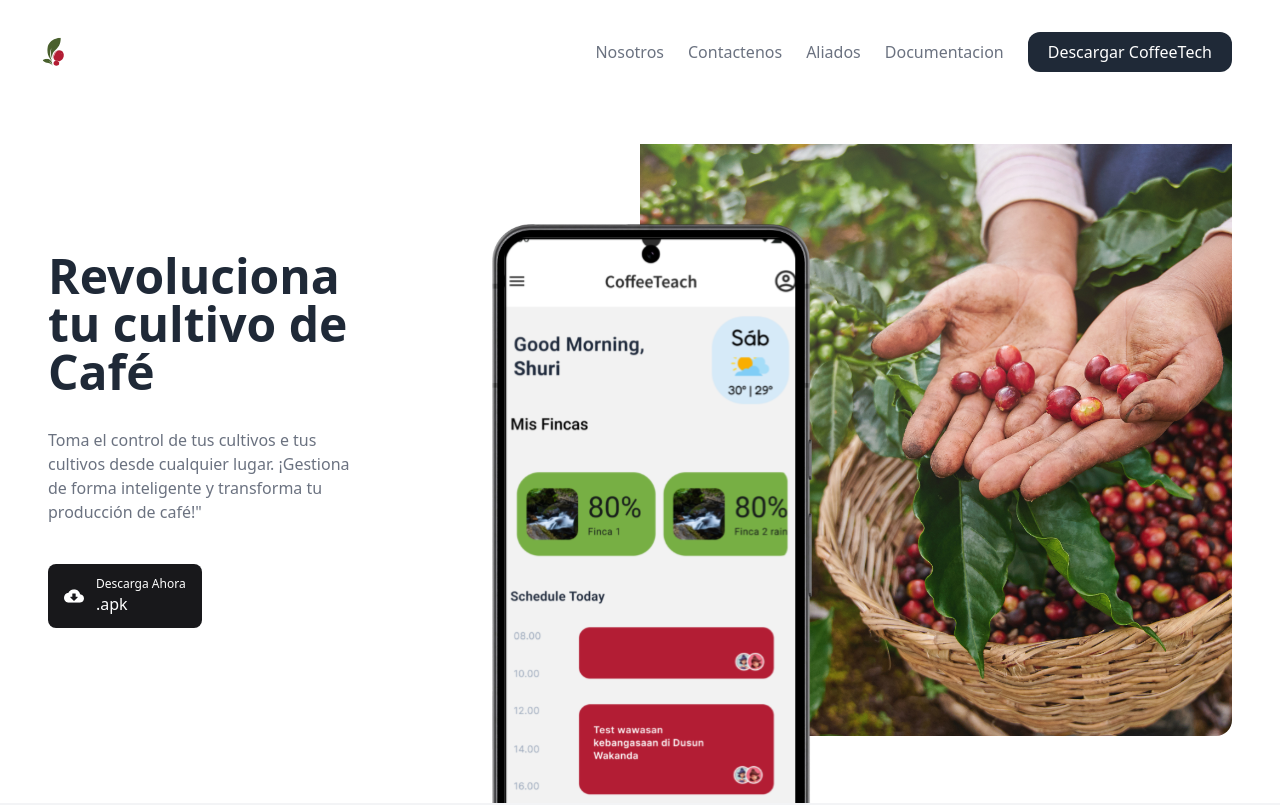
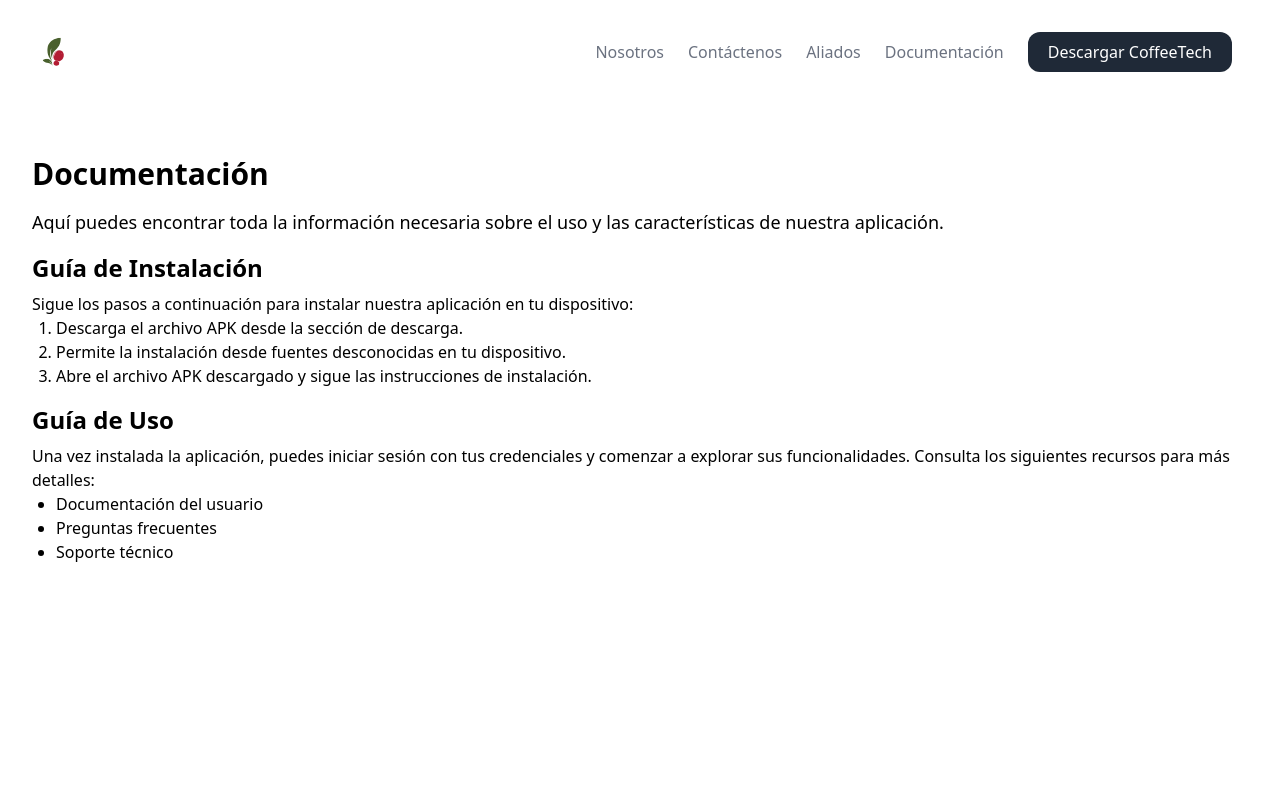
Before and after one commit to PacoValen/CoffeeTechWebApp, a React (Vite) app: page /documentation in a window 1280 px wide. Shown: the top 805 px of the page. Built offline with nearby package versions, Linux system fonts and the light colour scheme.

Commit message:
Realicé las dos paginas que van aparte de la principal (documentacion y descargar apk) crean las rutas especificas que me redirijan a dichas paginas, tambien redireccioné los apartados de Inicio, contactenos y nosotros para que nos naveguen por las principales partes de la landing page

```diff
--- a/package.json
+++ b/package.json
@@ -13,7 +13,8 @@
     "@headlessui/react": "^2.1.3",
     "@heroicons/react": "^2.1.5",
     "react": "^18.3.1",
-    "react-dom": "^18.3.1"
+    "react-dom": "^18.3.1",
+    "react-router-dom": "^6.26.1"
   },
   "devDependencies": {
     "@eslint/js": "^9.9.0",
--- a/src/App.tsx
+++ b/src/App.tsx
@@ -1,15 +1,26 @@
-import Nav from "./sections/Nav";
-import Hero from "./sections/Hero";
-import FreeTier from "./sections/FreeTier";
-import Plots from "./sections/Plots";
+import { BrowserRouter as Router, Route, Routes } from "react-router-dom";
+import Nav from './sections/Nav';
+import Hero from './sections/Hero';
+import FreeTier from './sections/FreeTier';
+import Plots from './sections/Plots';
+import Download from './sections/Download';
+import Documentation from './sections/Documentation';
 
 export default function App() {
   return (
-    <>
+    <Router>
       <Nav />
-      <Hero />
-      <Plots />
-      <FreeTier />
-    </>
+      <Routes>
+        <Route path="/" element={
+          <>
+            <Hero />
+            <FreeTier />
+            <Plots />
+          </>
+        } />
+        <Route path="/download" element={<Download />} /> //con este codigo nos redirigimos a la otra pagina
+        <Route path="/documentation" element={<Documentation />} /> //con este codigo nos redirigimos a la otra pagina
+      </Routes>
+    </Router>
   );
 }
--- /dev/null
+++ b/src/sections/Documentation.tsx
@@ -0,0 +1,31 @@
+const Documentacion = () => {
+  return (
+    <div className="p-8">
+      <h1 className="text-3xl font-bold mb-4">Documentación</h1>
+      <p className="text-lg mb-4">
+        Aquí puedes encontrar toda la información necesaria sobre el uso y las características de nuestra aplicación.
+      </p>
+      <h2 className="text-2xl font-semibold mb-2">Guía de Instalación</h2>
+      <p className="mb-4">
+        Sigue los pasos a continuación para instalar nuestra aplicación en tu dispositivo:
+        <ol className="list-decimal pl-6">
+          <li>Descarga el archivo APK desde la sección de descarga.</li>
+          <li>Permite la instalación desde fuentes desconocidas en tu dispositivo.</li>
+          <li>Abre el archivo APK descargado y sigue las instrucciones de instalación.</li>
+        </ol>
+      </p>
+      <h2 className="text-2xl font-semibold mb-2">Guía de Uso</h2>
+      <p>
+        Una vez instalada la aplicación, puedes iniciar sesión con tus credenciales y comenzar a explorar sus funcionalidades.
+        Consulta los siguientes recursos para más detalles:
+        <ul className="list-disc pl-6">
+          <li>Documentación del usuario</li>
+          <li>Preguntas frecuentes</li>
+          <li>Soporte técnico</li>
+        </ul>
+      </p>
+    </div>
+  );
+};
+
+export default Documentacion;
--- /dev/null
+++ b/src/sections/Download.tsx
@@ -0,0 +1,20 @@
+function Download() {
+  return (
+    <section className="flex flex-col items-center justify-center px-8 py-12 bg-gray-100">
+      <h1 className="mb-4 text-3xl font-bold text-gray-800">Descarga Nuestra App</h1>
+      <p className="mb-8 text-center text-gray-600">
+        ¡Descarga la última versión de nuestra aplicación APK y lleva tu cultivo al siguiente nivel!
+      </p>
+      <a
+        href="/path/to/your/apk"
+        className="px-6 py-3 text-white bg-blue-600 rounded-lg hover:bg-blue-700"
+        download
+      >
+        Descargar APK
+      </a>
+      <p className="mt-4 text-sm text-gray-500">Versión 1.0.0 - Última actualización: Agosto 2024</p>
+    </section>
+  );
+}
+
+export default Download;
--- a/src/sections/Hero.tsx
+++ b/src/sections/Hero.tsx
@@ -4,14 +4,14 @@ import HeroImage from "../assets/imaMain.png";
 
 function Hero() {
   return (
-    <section className="relative mt-4 flex h-fit max-w-7xl flex-col items-center gap-10 px-8 pb-12 sm:gap-16 md:my-0 md:h-[84.9vh] md:flex-row md:gap-0 lg:px-12 xl:m-auto xl:gap-0 xl:overflow-hidden">
+    <section id="about" className="relative mt-4 flex h-fit max-w-7xl flex-col items-center gap-10 px-8 pb-12 sm:gap-16 md:my-0 md:h-[84.9vh] md:flex-row md:gap-0 lg:px-12 xl:m-auto xl:gap-0 xl:overflow-hidden">
       <div className="sm:w-full md:w-3/6">
         <h1 className="mx-auto mb-8 w-[12ch] text-center text-4xl font-semibold text-gray-800 sm:text-5xl md:mx-0 md:text-left">
           Revoluciona tu cultivo de Café
         </h1>
         <p className="m-auto w-[34ch] text-center text-gray-500 md:m-0 md:text-left">
           Toma el control de tus cultivos e tus cultivos desde cualquier lugar.
-          ¡Gestiona de forma inteligente y transforma tu producción de café!"
+          ¡Gestiona de forma inteligente y transforma tu producción de café!
         </p>
         <StoreLinks type={BtnTypes.Standard} />
       </div>
--- a/src/sections/Nav.tsx
+++ b/src/sections/Nav.tsx
@@ -5,18 +5,13 @@ import {
 } from "@headlessui/react";
 import { Bars3Icon, XMarkIcon } from "@heroicons/react/16/solid";
 import Logo from "../assets/logoCoffeeTech.svg";
+import { Link } from 'react-router-dom';
 import ButtonLink from "../common/ButtonLink";
+
 
 function Nav() {
   const textLinkClasses =
     "text-gray-500 hover:text-gray-900 active:text-gray-400";
-
-  const navLinks = [
-    { href: "nosotros", children: "Nosotros" },
-    { href: "contactenos", children: "Contactenos" },
-    { href: "review", children: "Aliados" },
-    { href: "docs", children: "Documentacion" },
-  ];
 
   return (
     <Disclosure as="nav">
@@ -32,21 +27,21 @@ function Nav() {
 
               {/* Menú de Links */}
               <div className="hidden items-center sm:flex sm:space-x-6">
-                {navLinks.map((link, index) => (
-                  <ButtonLink
-                    key={index}
-                    href={link.href}
+                <a href="#about" className={textLinkClasses}>Nosotros</a>
+                <a href="#capagratuita" className={textLinkClasses}>Contáctenos</a>
+                <a href="#partners" className={textLinkClasses}>Aliados</a>
+                <Link
+                  to="/documentation"
                   className={textLinkClasses}
                 >
-                    {link.children}
-                  </ButtonLink>
-                ))}
-                <ButtonLink
-                  href="descargar"
+                  Documentación
+                </Link>
+                <Link
+                  to="/download"
                   className="rounded-xl bg-gray-800 px-5 py-2 text-white hover:bg-gray-900 active:bg-gray-600"
                 >
                   Descargar CoffeeTech
-                </ButtonLink>
+                </Link>
               </div>
 
               {/* Botón de Menú Hamburgesa */}
@@ -65,22 +60,40 @@ function Nav() {
           {/* Menú desplegable en pantallas pequeñas */}
           <DisclosurePanel className="sm:hidden">
             <div className="space-y-1 px-2 pb-3 pt-2">
-              {navLinks.map((link, index) => (
               <DisclosureButton
-                  key={index}
                 as="a"
-                  href={link.href}
+                href="#about"
                 className="block rounded-md px-3 py-2 text-base font-medium text-gray-500 hover:bg-gray-50 hover:text-gray-900"
               >
-                  {link.children}
+                Nosotros
               </DisclosureButton>
-              ))}
               <DisclosureButton
                 as="a"
-                href="descargar"
+                href="#contact"
+                className="block rounded-md px-3 py-2 text-base font-medium text-gray-500 hover:bg-gray-50 hover:text-gray-900"
+              >
+                Contáctenos
+              </DisclosureButton>
+              <DisclosureButton
+                as="a"
+                href="#partners"
+                className="block rounded-md px-3 py-2 text-base font-medium text-gray-500 hover:bg-gray-50 hover:text-gray-900"
+              >
+                Aliados
+              </DisclosureButton>
+              <DisclosureButton
+                as={Link}
+                to="/download"
                 className="block rounded-md bg-gray-800 px-3 py-2 text-base font-medium text-white hover:bg-gray-900"
               >
                 Descargar CoffeeTech
+              </DisclosureButton>
+              <DisclosureButton
+                as={Link}
+                to="/documentation"
+                className={textLinkClasses} // Estilo de enlace normal
+              >
+                Documentación
               </DisclosureButton>
             </div>
           </DisclosurePanel>
--- a/src/sections/Plots.tsx
+++ b/src/sections/Plots.tsx
@@ -5,6 +5,7 @@ import Recoleccion from "../assets/recoleccion.png";
 
 function Plots() {
   return (
+    <section id="partners">
     <div className="bg-gray-100 py-24 sm:py-32">
       <TitleDes
         title="Trazabilidad para tus cultivos"
@@ -59,6 +60,7 @@ function Plots() {
         </dl>
       </div>
     </div>
+    </section>
   );
 }
 
```
Also changed, not shown: 1 other file (tests, documents, lock files or other folders). Lines whose indentation alone changed are shown as unchanged.
